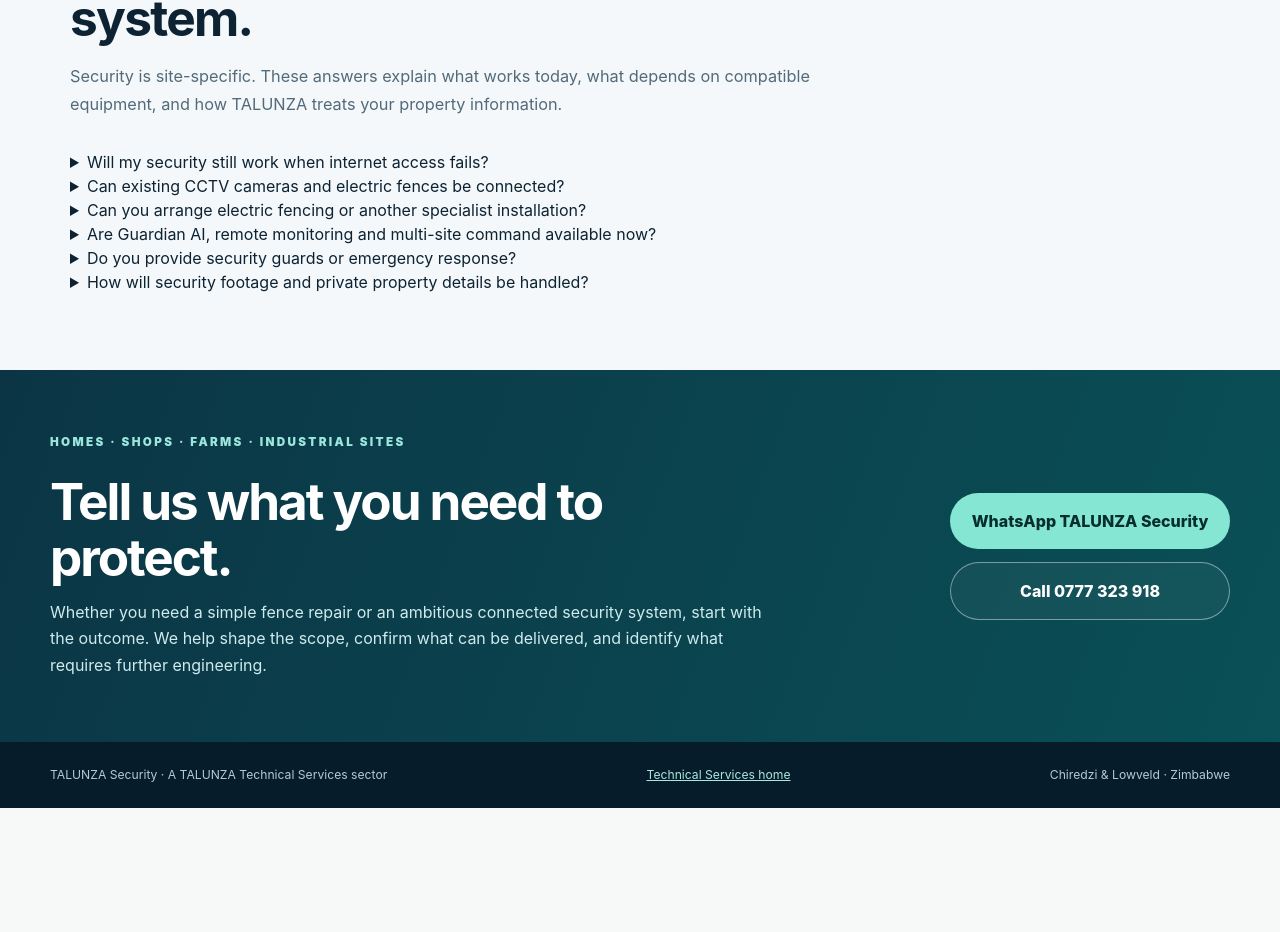
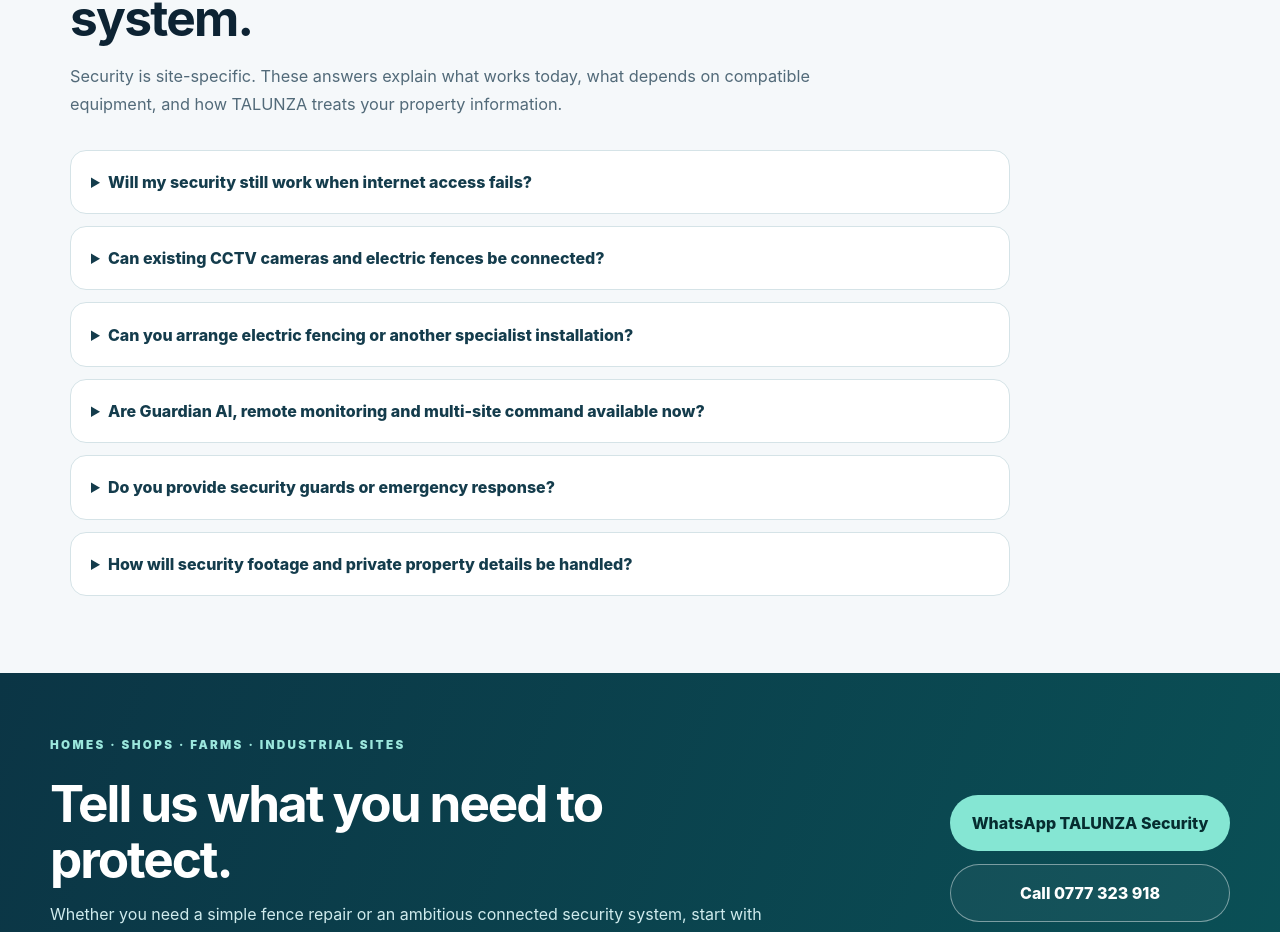
Before and after one commit to terysoft/talunza-technical-services-web, a Next.js app: page /talunza-technical-services-web/security in a window 1280 px wide. Shown: the part 8420-9352 px from the top of the page. Before the commit the page ends 9228 px from the top, so only its background shows below. Built offline with nearby package versions, Linux system fonts and the light colour scheme.

Commit message:
style(security): accessible native FAQ layout with no JavaScript [skip ci]

```diff
--- a/app/security/security.module.css
+++ b/app/security/security.module.css
@@ -103,3 +103,12 @@
 
 /* Prevent the security brand and enquiry CTA colliding on 320px-wide phones. */
 @media(max-width:690px){.header{gap:.5rem;padding-left:1rem;padding-right:1rem}.brand{gap:.5rem}.brand img{width:82px;max-width:26vw}.brand span{font-size:.62rem;letter-spacing:.06em;padding-left:.5rem}.nav .navAction{font-size:.75rem;white-space:nowrap;padding:.65rem .7rem}}
+
+
+/* Native FAQ details keep guidance readable and search-accessible without JS. */
+.faqList{display:grid;gap:.75rem;max-width:940px}
+.faqList details{background:#fff;border:1px solid #d5e3e7;border-radius:1rem;padding:.35rem 1.1rem}
+.faqList summary{cursor:pointer;padding:.85rem .15rem;font-weight:800;color:#143c4c;line-height:1.5}
+.faqList details[open]{border-color:#9bcbd0;background:#f8fdfd}
+.faqList p{margin:.1rem 0 1.1rem;padding:0 .15rem;font-size:.89rem;color:#4b6673;line-height:1.72}
+.faqList summary:focus-visible{outline:3px solid #12a99b;outline-offset:4px;border-radius:.35rem}
```
